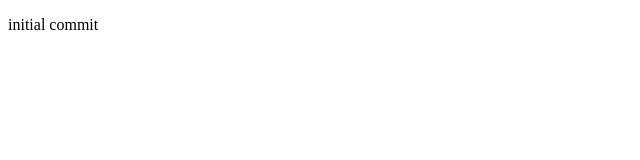
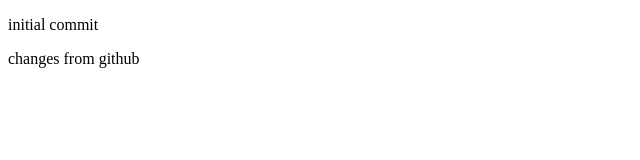
Before and after one commit to onuraym/git-branch-practice, a plain HTML site: page index.html in a window 1280 px wide. Shown: the whole page, without its empty margins (0-640 px from the left). Drawn offline with Linux system fonts and the light colour scheme.

Commit message:
updated index.html from github

```diff
--- a/index.html
+++ b/index.html
@@ -8,5 +8,6 @@
 </head>
 <body>
   <p>initial commit</p>
+  <p>changes from github</p>
 </body>
 </html>
```
